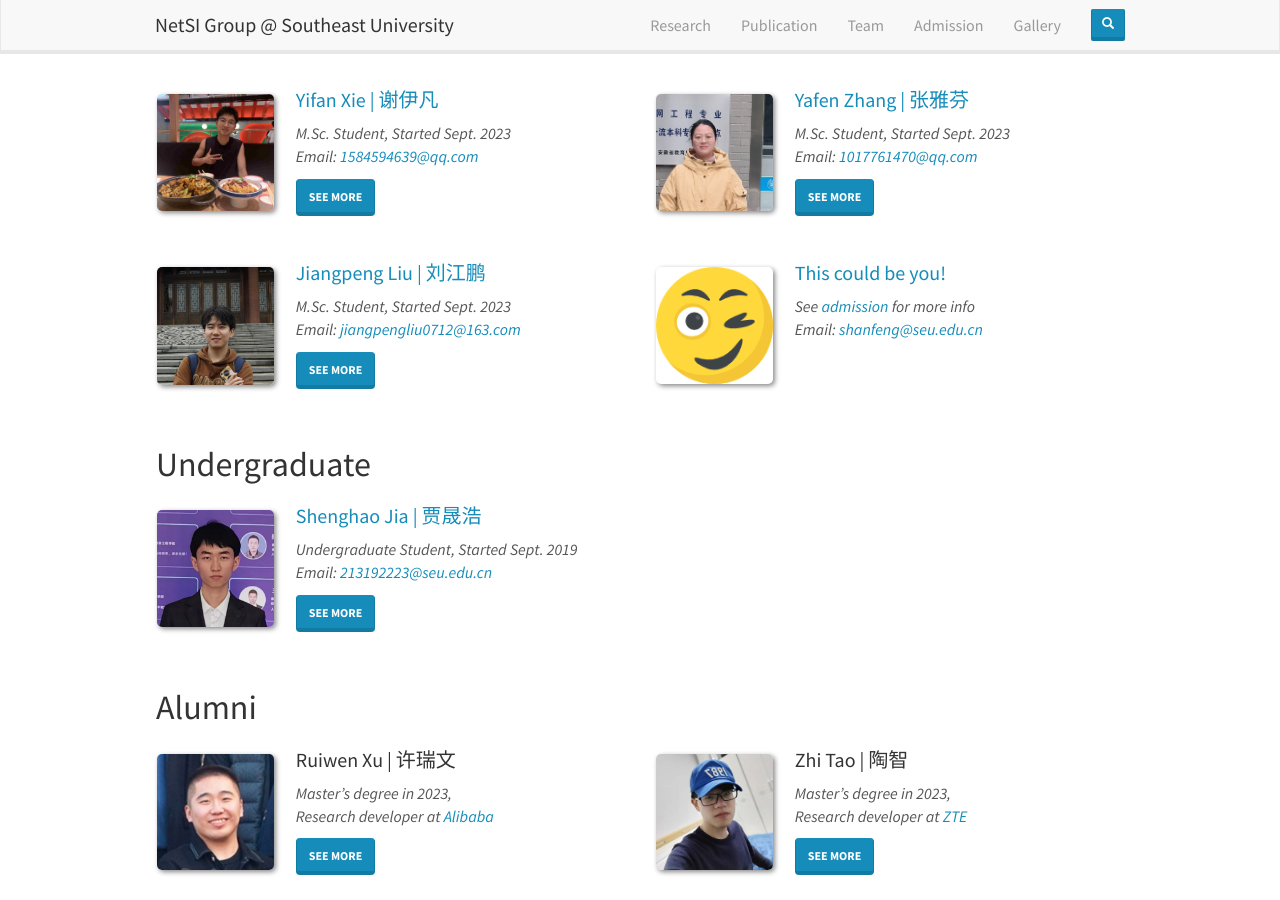
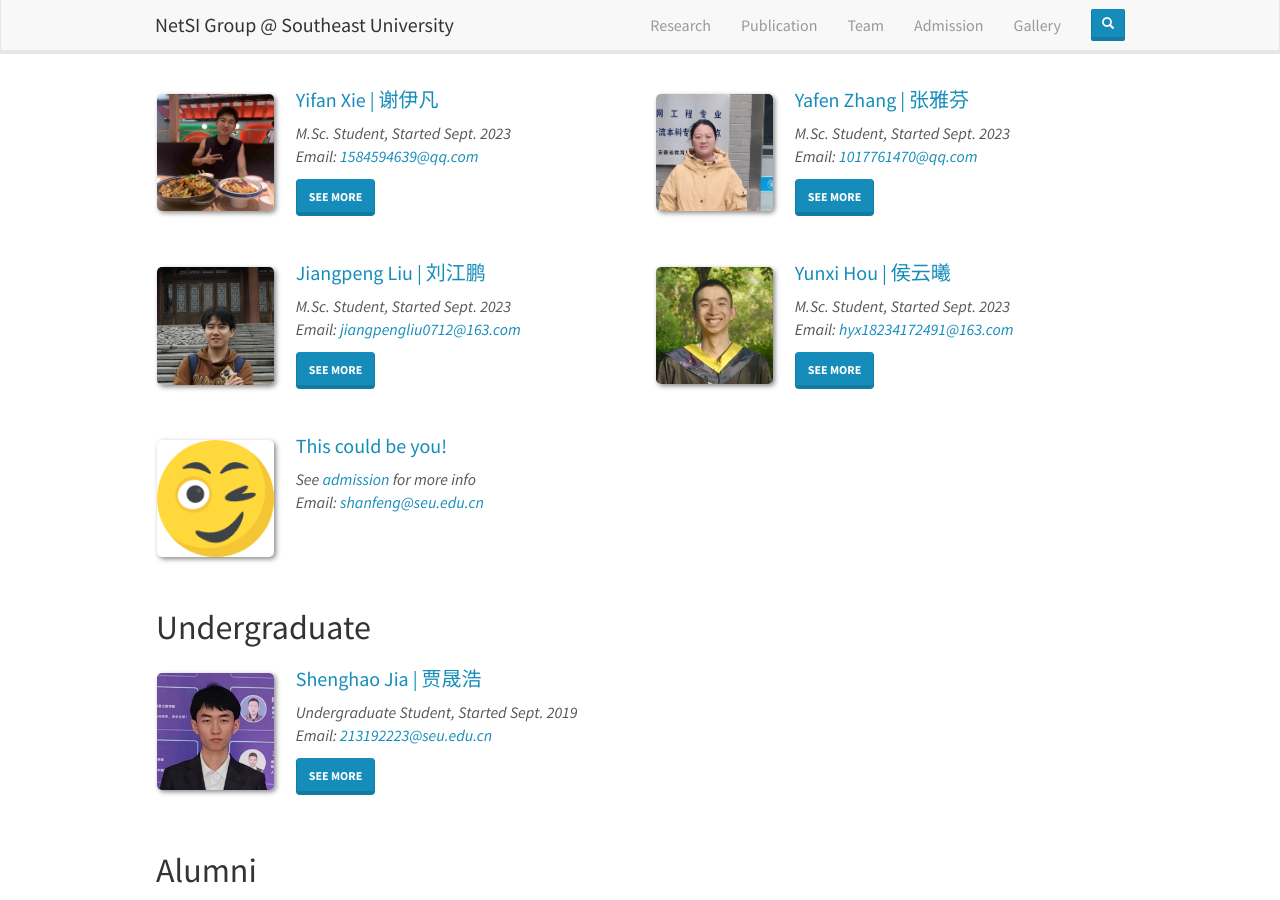
Before and after one commit to SEU-NetSI/seu-netsi.github.io, a Jekyll site: the page built from _pages/team.md, in a window 1280 px wide and 900 px high, scrolled down 1164 px. Built offline with Jekyll 4.4.1, drawn with Linux system fonts in a browser that asks for light colours; nearby versions of some CDN libraries.

Commit message:
commit houyunxi personal Information'

```diff
--- a/_data/students.yml
+++ b/_data/students.yml
@@ -193,6 +193,23 @@
     - "<b>Room:</b> 238, Computer Building, Jiulonghu Campus, SEU"
     - "<b>Github:</b> <a href='https://github.com/Liudamie' target='_blank'>https://github.com/Liudamie</a>"
 
+- name: Yunxi Hou
+  chinese: 侯云曦
+  id: houyunxi
+  photo: houyunxi.jpg
+  info: M.Sc. Student, Started Sept. 2023
+  email: hyx18234172491@163.com
+  link: https://github.com/hyx18234172491
+  education:
+    - "<b>2023.09 ~ Now:</b> M.Sc, <a href='https://cse.seu.edu.cn/main.htm' target='_blank'>College of Software Engineering</a>, <a href='https://www.seu.edu.cn/' target='_blank'>Southeast University</a>, China"
+    - "<b>2019.09 ~ 2023.06:</b> B.Sc, <a href='http://ccst.tyut.edu.cn/' target='_blank'>College of Computer Science and Technology(College of Data Science)
+                                                                                          </a>, <a href='https://www.tyut.edu.cn/' target='_blank'>Taiyuan University of Technology</a>, China"
+  interest:
+    - "<b>Unmanned System Swarm Cooperation</b>"
+  correspondence:
+    - "<b>Room:</b> 238, Computer Building, Jiulonghu Campus, SEU"
+    - "<b>Github:</b> <a href='https://github.com/hyx18234172491' target='_blank'>https://github.com/hyx18234172491</a>"
+
 - name: "This could be you!"
   chinese: placeholder
   id: placeholder
```
Also changed, not shown: images/teampic/houyunxi.jpg (added).
